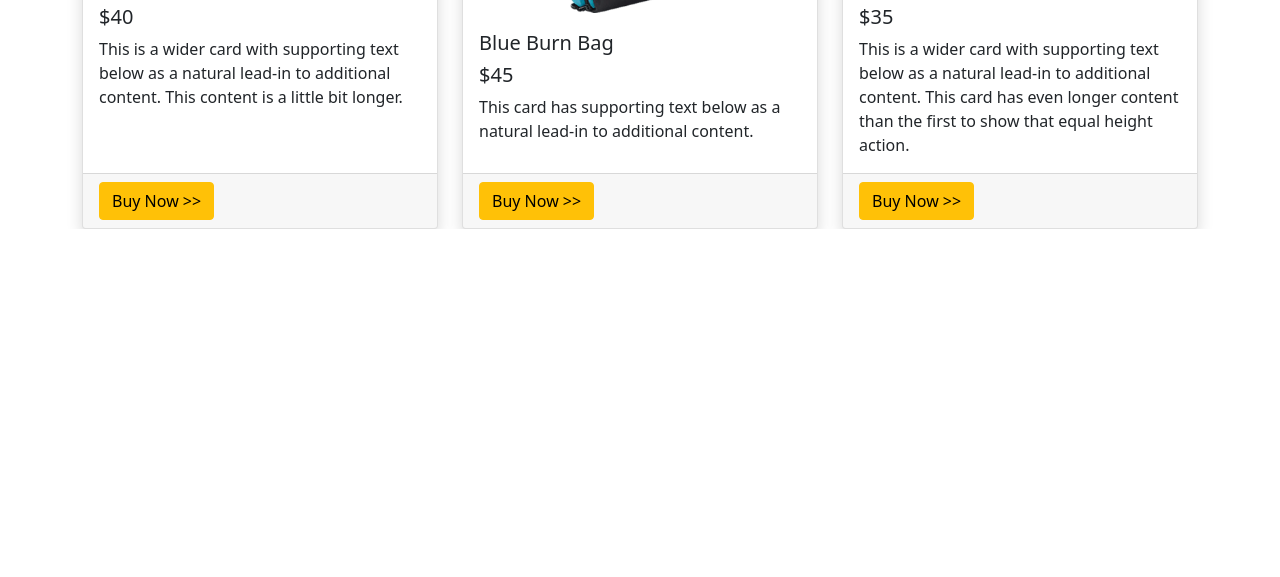
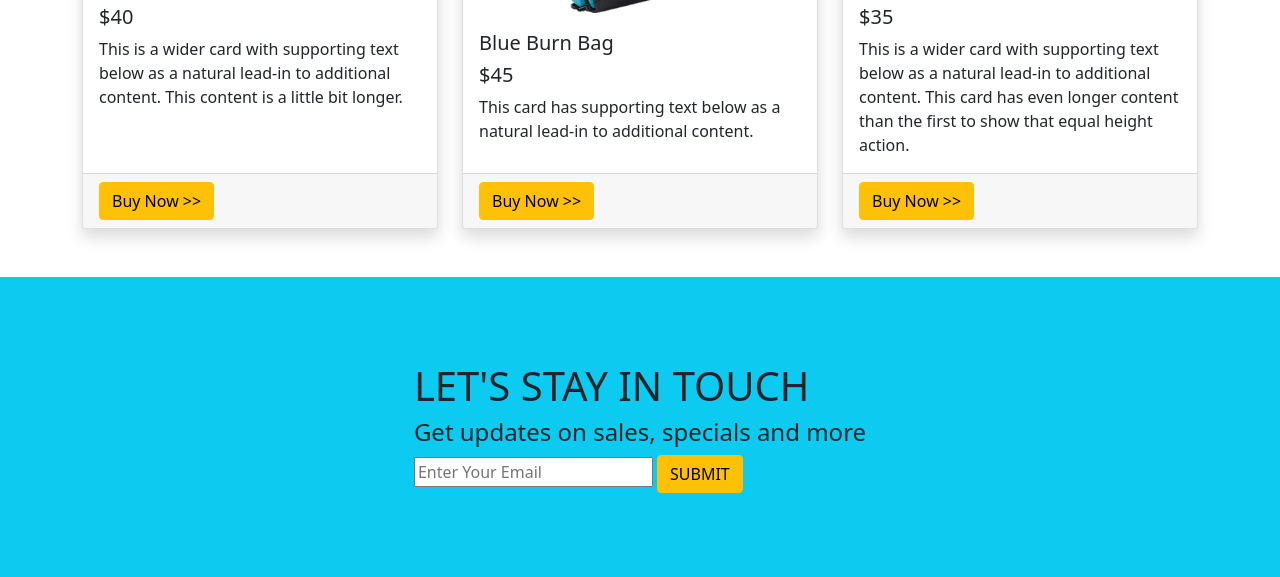
Before and after one commit to mdsymoon/Panda-commerce, a plain HTML site: page index.html in a window 1280 px wide. Shown: the part 1792-2369 px from the top of the page. Before the commit the page ends 2021 px from the top, so only its background shows below. Drawn offline with nearby package versions, Linux system fonts and the light colour scheme.

Commit message:
main end

```diff
--- a/index.html
+++ b/index.html
@@ -184,6 +184,15 @@
               </div>
             </div>
         </section>
+        <section style="height: 300px;" class="d-flex bg-info align-items-center justify-content-center mt-5">
+            <div>
+            <h1>LET'S STAY IN TOUCH</h1>
+            <h4>Get updates on sales, specials and more
+            </h4>
+            <input type="text" placeholder="Enter Your Email">
+            <button type="button" class="btn btn-warning">SUBMIT</button>
+            </div>
+        </section>
     </main>
 
 
```
